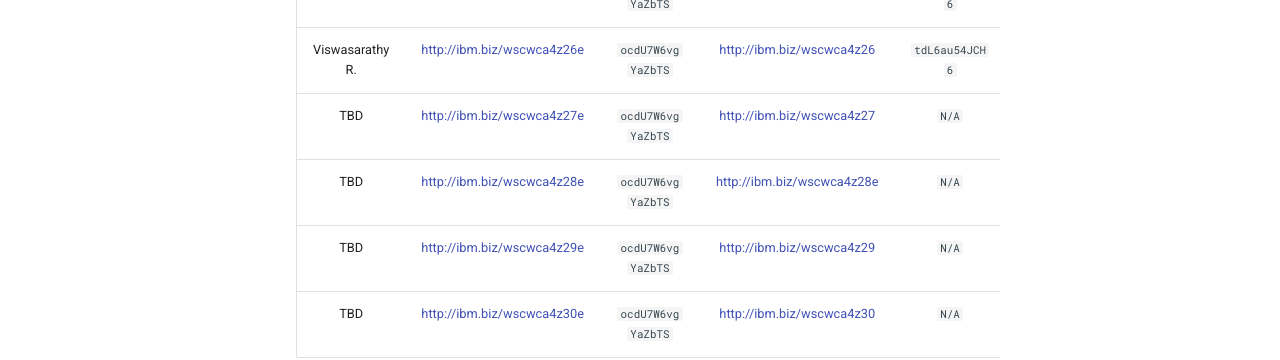
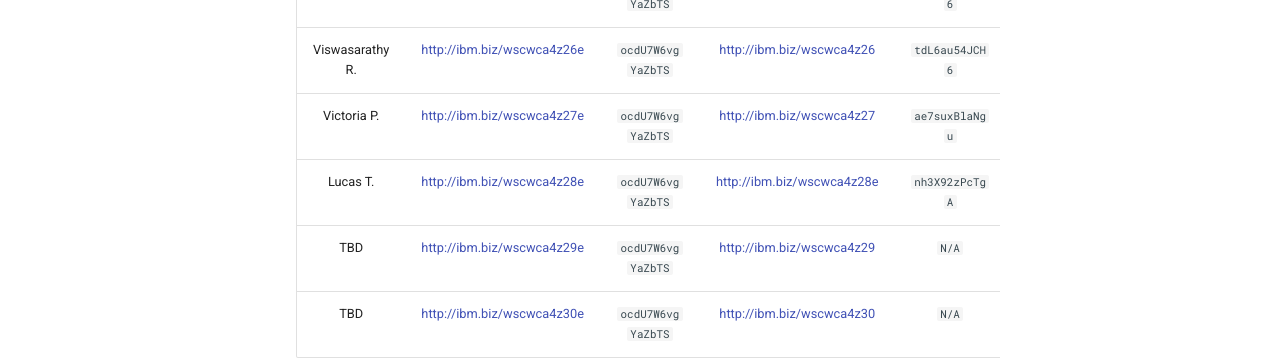
Before and after one commit to ibm-wsc/WCA4Z-Wildfire-Workshop, an MkDocs documentation site: the page built from docs/lab-assignments.md, in a window 1280 px wide and 900 px high, scrolled down 1999 px. Shown: the part 346-706 px from the top of the window. Built offline with MkDocs 1.6.1 and Material for MkDocs 9.7.7, drawn with Linux system fonts in a browser that asks for light colours; comment, search, counter and statistics services are not loaded.

Commit message:
add victoria and lucas

```diff
--- a/docs/lab-assignments.md
+++ b/docs/lab-assignments.md
@@ -37,7 +37,7 @@ When you click on your unique *zVA lab URL* you will be presented with a new bro
 |Victor R.|[http://ibm.biz/wscwca4z24e](http://ibm.biz/wscwca4z24e){target=_new}|`ocdU7W6vgYaZbTS`|[http://ibm.biz/wscwca4z24](http://ibm.biz/wscwca4z24){target=_new}|`yZLEKSnMcge2`|
 |Vincent T.|[http://ibm.biz/wscwca4z25e](http://ibm.biz/wscwca4z25e){target=_new}|`ocdU7W6vgYaZbTS`|[http://ibm.biz/wscwca4z25](http://ibm.biz/wscwca4z25){target=_new}|`dxc7FSA4p986`|
 |Viswasarathy R.|[http://ibm.biz/wscwca4z26e](http://ibm.biz/wscwca4z26e){target=_new}|`ocdU7W6vgYaZbTS`|[http://ibm.biz/wscwca4z26](http://ibm.biz/wscwca4z26){target=_new}|`tdL6au54JCH6`|
-|TBD|[http://ibm.biz/wscwca4z27e](http://ibm.biz/wscwca4z27e){target=_new}|`ocdU7W6vgYaZbTS`|[http://ibm.biz/wscwca4z27](http://ibm.biz/wscwca4z27){target=_new}|`N/A`|
-|TBD|[http://ibm.biz/wscwca4z28e](http://ibm.biz/wscwca4z28e){target=_new}|`ocdU7W6vgYaZbTS`|[http://ibm.biz/wscwca4z28e](http://ibm.biz/wscwca4z28){target=_new}|`N/A`|
+|Victoria P.|[http://ibm.biz/wscwca4z27e](http://ibm.biz/wscwca4z27e){target=_new}|`ocdU7W6vgYaZbTS`|[http://ibm.biz/wscwca4z27](http://ibm.biz/wscwca4z27){target=_new}|`ae7suxBlaNgu`|
+|Lucas T.|[http://ibm.biz/wscwca4z28e](http://ibm.biz/wscwca4z28e){target=_new}|`ocdU7W6vgYaZbTS`|[http://ibm.biz/wscwca4z28e](http://ibm.biz/wscwca4z28){target=_new}|`nh3X92zPcTgA`|
 |TBD|[http://ibm.biz/wscwca4z29e](http://ibm.biz/wscwca4z29e){target=_new}|`ocdU7W6vgYaZbTS`|[http://ibm.biz/wscwca4z29](http://ibm.biz/wscwca4z29){target=_new}|`N/A`|
 |TBD|[http://ibm.biz/wscwca4z30e](http://ibm.biz/wscwca4z30e){target=_new}|`ocdU7W6vgYaZbTS`|[http://ibm.biz/wscwca4z30](http://ibm.biz/wscwca4z30){target=_new}|`N/A`|
```
